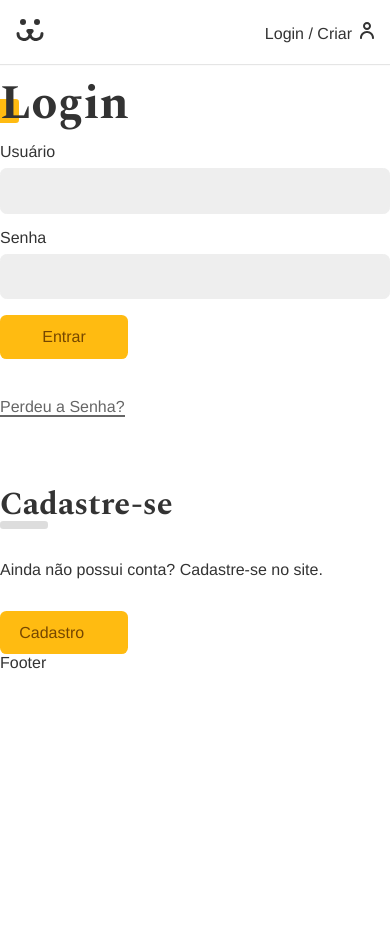
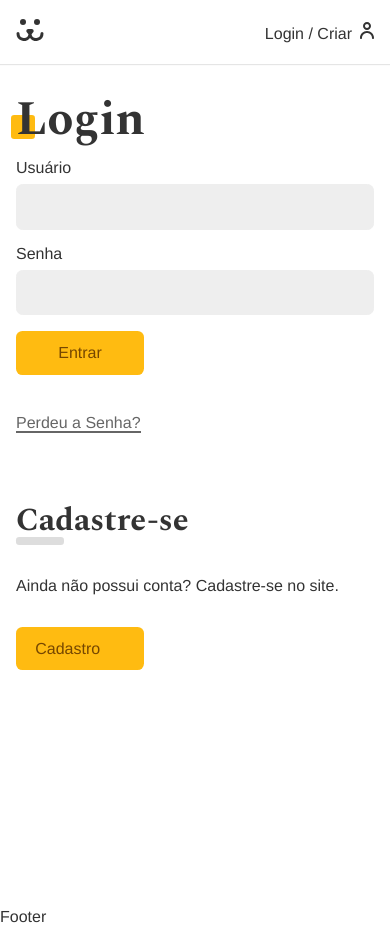
Before and after one commit to allangdasilva/projeto-dogs, a React (Vite) app: page /login in a window 390 px wide. Before the commit the page ends 844 px from the top, so only its background shows below. Built offline with nearby package versions, Linux system fonts and the light colour scheme.

Commit message:
Login background

```diff
--- a/src/components/login/Login.jsx
+++ b/src/components/login/Login.jsx
@@ -1,4 +1,5 @@
 import React from "react";
+import styles from "./Login.module.css";
 import { Outlet, useNavigate } from "react-router-dom";
 import { UserContext } from "../../UserContext";
 
@@ -13,7 +14,11 @@ const Login = () => {
   }, [login, navigate]);
   return (
     <>
-      <Outlet />
+      <section className={styles.login}>
+        <div className={styles.forms}>
+          <Outlet />
+        </div>
+      </section>
     </>
   );
 };
--- /dev/null
+++ b/src/components/login/Login.module.css
@@ -0,0 +1,29 @@
+.login {
+  display: grid;
+  grid-template-columns: 1fr 1fr;
+  gap: 2rem;
+  min-height: 100vh;
+
+  &::before {
+    content: "";
+    display: block;
+    background: url("../../assets/login.jpg") no-repeat center center;
+    background-size: cover;
+  }
+}
+.forms {
+  max-width: 30rem;
+  padding: 1rem;
+}
+@media screen and (max-width: 40rem) {
+  .login {
+    grid-template-columns: 1fr;
+
+    &::before {
+      display: none;
+    }
+  }
+  .forms {
+    max-width: 100%;
+  }
+}
```
